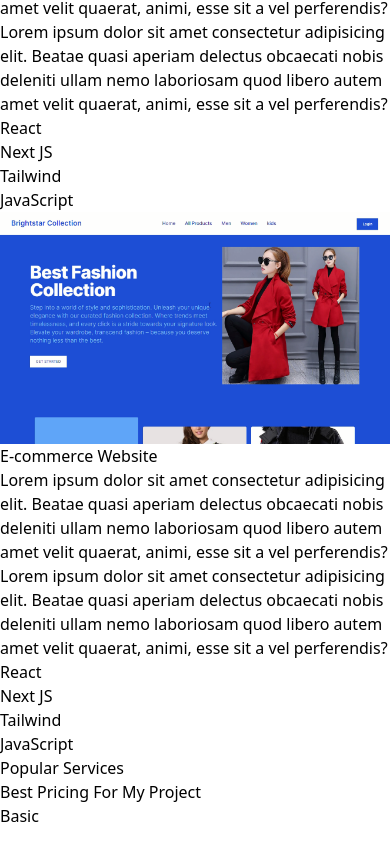
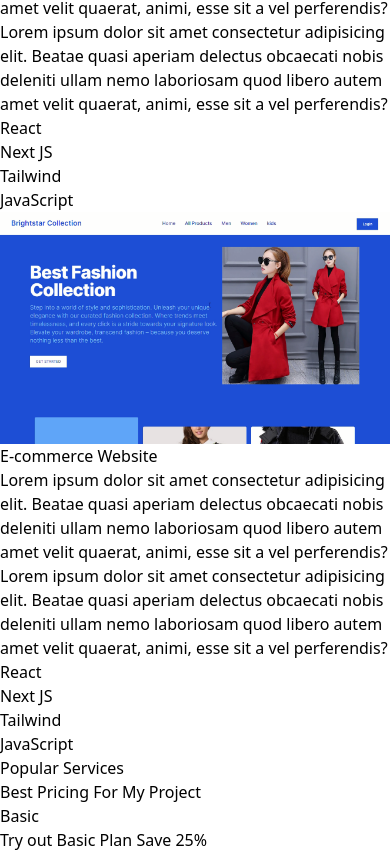
Before and after one commit to brightstar-moxi/portfolio2, a Next.js app: page / in a window 390 px wide. Shown: the part 9401-10253 px from the top of the page. Before the commit the page ends 10229 px from the top, so only its background shows below. Built offline with nearby package versions, Linux system fonts and the light colour scheme.

Commit message:
Project Price section

```diff
--- a/Components/PriceCard.tsx
+++ b/Components/PriceCard.tsx
@@ -12,6 +12,10 @@ const PriceCard = ({plan,bg,save,price}:Props) => {
     <div className='text-center rounded-lg bg-gray-900'>
         <div className={`p-6 rounded-t-lg ${bg}`}>
             <h1 className='text-white text-[30px]'>{plan}</h1>
+       <p className='text-[16px] text-[#d7d7d7]'>
+        Try out {plan} Plan Save{" "}
+        <span className='text-yellow-400'>{save}</span>
+       </p>
         </div>
     </div>
   )
--- a/Components/PriceTable.tsx
+++ b/Components/PriceTable.tsx
@@ -8,7 +8,7 @@ const PriceTable = () => {
                 <p className='heading_mini'>Popular Services</p>
                 <h1 className='heading_primary'>Best <span className='text-yellow-400'>Pricing</span> For My Project</h1>
             </div>
-            <div className='w-[80] mx-auto grid grid-cols-1 sm:grid-cols-2 lg:grid-cols-3 gap-10 items-center pt-[4rem] md:pt-[7rem]'>
+            <div className='w-[80%] mx-auto grid grid-cols-1 sm:grid-cols-2 lg:grid-cols-3 gap-10 items-center pt-[4rem] md:pt-[7rem]'>
                 <PriceCard plan="Basic" Price="20$" save="25%" bg="bg-red-900" />
             </div>
         </div>
```
